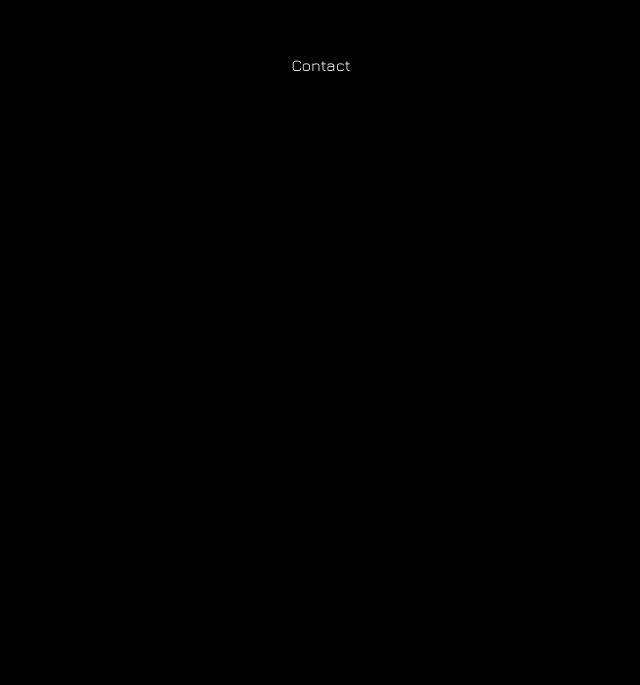
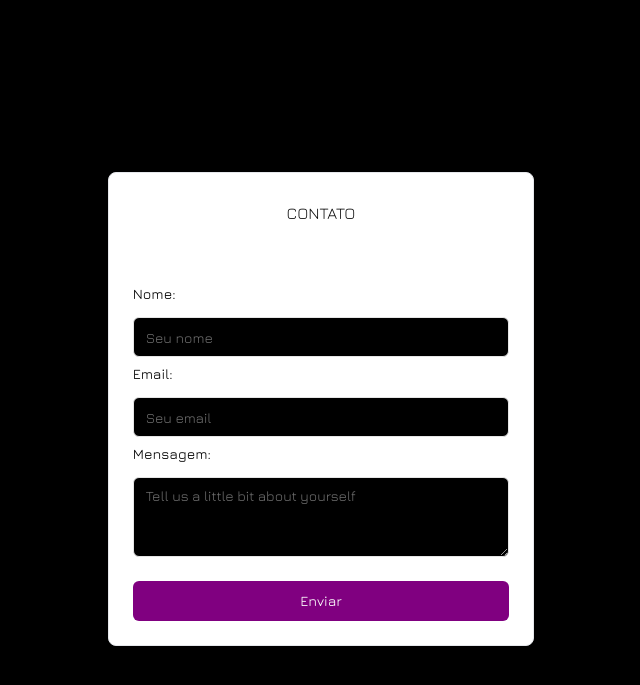
Before and after one commit to VictorDSGW/Victor-DSG-Website, a Next.js app: page / in a window 1280 px wide. Shown: the part 4031-4716 px from the top of the page, without its empty margins (319-959 px from the left). Built offline with nearby package versions, Linux system fonts and the light colour scheme.

Commit message:
Contact Section

```diff
--- a/src/app/globals.css
+++ b/src/app/globals.css
@@ -82,6 +82,11 @@
   justify-content: center;
 }
 
+input {
+  font-family: var(--font-typeWriter);
+  color: white;
+}
+
 
 /* @layer base {
   * {
--- a/src/app/layout.tsx
+++ b/src/app/layout.tsx
@@ -1,11 +1,17 @@
 import type { Metadata } from "next";
-import { Jura } from 'next/font/google'
+import { Courier_Prime, Jura } from 'next/font/google'
 import "@/app/globals.css";
 
 const jura = Jura({
   subsets: ['latin'],
   weight: ["300", "400", "500", "600", "700"],
   variable: '--font-jura'
+})
+
+const typeWriter = Courier_Prime({
+  subsets: ['latin'],
+  weight: ["400", "700"],
+  variable: '--font-typeWriter'
 })
 
 
@@ -36,7 +42,7 @@
   children: React.ReactNode
 }) {
   return (
-    <html lang="pt-br" className={jura.className}>
+    <html lang="pt-br" className={jura.className || typeWriter.className}>
       <body>
         {children}
       </body>
--- a/src/app/layout/Contact.tsx
+++ b/src/app/layout/Contact.tsx
@@ -1,7 +1,94 @@
+"use client"
+
+import { Button } from "@/components/ui/button";
+import { Card, CardContent, CardHeader } from "@/components/ui/card";
+import { Form, FormControl, FormField, FormItem, FormLabel } from "@/components/ui/form";
+import { Input } from "@/components/ui/input"
+import { Textarea } from "@/components/ui/textarea";
+
+import { zodResolver } from "@hookform/resolvers/zod";
+import { useForm } from "react-hook-form";
+import { z } from "zod";
+
+const formSchema = z.object({
+  name: z.string().min(1, "O nome é obrigatório").max(50, "Limite de caracteres atingido (para menssagens escreva na area de texto)"),
+  email: z.string().email("Email inválido"),
+  message: z.string().min(10, "A mensagem deve ter no mínimo 10 caracteres")
+});
+
+// type FormValues = z.infer<typeof formSchema>;
+
 export const Contact = () => {
+
+  const form = useForm<z.infer<typeof formSchema>>({
+    resolver: zodResolver(formSchema),
+    defaultValues: {
+      name: "",
+      email: "",
+      message: ""
+    },
+  })
+
+  function onSubmit(values: z.infer<typeof formSchema>) {
+    console.log(values)
+  }
+
   return (
-    <section id="contact">
-        <div>Contact</div>
+    <section id="contact" className="flex-col items-center">
+      {/* <div>Contact</div> */}
+      <Card
+        className="font-[--font-typeWriter] xl:w-1/3"
+      >
+        <CardHeader className="text-center">
+          <h2>CONTATO</h2>
+        </CardHeader>
+        <CardContent>
+          <Form {...form}>
+            <form onSubmit={form.handleSubmit(onSubmit)}>
+              <FormField
+              control={form.control}
+              name="name"
+              render={({ field }) => (
+                <FormItem>
+                  <FormLabel>Nome:</FormLabel>
+                  <FormControl>
+                    <Input placeholder="Seu nome" {...field} />
+                  </FormControl>
+                </FormItem>
+              )}
+              />
+              <FormField
+              control={form.control}
+              name="email"
+              render={({ field }) => (
+                <FormItem>
+                  <FormLabel>Email:</FormLabel>
+                  <FormControl>
+                    <Input type="email" placeholder="Seu email" {...field} />
+                  </FormControl>
+                </FormItem>
+              )}
+              />
+              <FormField
+              control={form.control}
+              name="message"
+              render={({ field }) => (
+                <FormItem>
+                  <FormLabel>Mensagem:</FormLabel>
+                  <FormControl>
+                    <Textarea
+                      placeholder="Tell us a little bit about yourself"
+                      {...field}
+                    />
+                  </FormControl>
+                </FormItem>
+              )}
+              />
+              <Button type="submit" className="w-full mt-6">Enviar</Button>
+            </form>
+          </Form>
+        </CardContent>
+      </Card>
     </section>
 
   )
--- /dev/null
+++ b/src/components/ui/form.tsx
@@ -0,0 +1,178 @@
+"use client"
+
+import * as React from "react"
+import * as LabelPrimitive from "@radix-ui/react-label"
+import { Slot } from "@radix-ui/react-slot"
+import {
+  Controller,
+  ControllerProps,
+  FieldPath,
+  FieldValues,
+  FormProvider,
+  useFormContext,
+} from "react-hook-form"
+
+import { cn } from "@/lib/utils"
+import { Label } from "@/components/ui/label"
+
+const Form = FormProvider
+
+type FormFieldContextValue<
+  TFieldValues extends FieldValues = FieldValues,
+  TName extends FieldPath<TFieldValues> = FieldPath<TFieldValues>
+> = {
+  name: TName
+}
+
+const FormFieldContext = React.createContext<FormFieldContextValue>(
+  {} as FormFieldContextValue
+)
+
+const FormField = <
+  TFieldValues extends FieldValues = FieldValues,
+  TName extends FieldPath<TFieldValues> = FieldPath<TFieldValues>
+>({
+  ...props
+}: ControllerProps<TFieldValues, TName>) => {
+  return (
+    <FormFieldContext.Provider value={{ name: props.name }}>
+      <Controller {...props} />
+    </FormFieldContext.Provider>
+  )
+}
+
+const useFormField = () => {
+  const fieldContext = React.useContext(FormFieldContext)
+  const itemContext = React.useContext(FormItemContext)
+  const { getFieldState, formState } = useFormContext()
+
+  const fieldState = getFieldState(fieldContext.name, formState)
+
+  if (!fieldContext) {
+    throw new Error("useFormField should be used within <FormField>")
+  }
+
+  const { id } = itemContext
+
+  return {
+    id,
+    name: fieldContext.name,
+    formItemId: `${id}-form-item`,
+    formDescriptionId: `${id}-form-item-description`,
+    formMessageId: `${id}-form-item-message`,
+    ...fieldState,
+  }
+}
+
+type FormItemContextValue = {
+  id: string
+}
+
+const FormItemContext = React.createContext<FormItemContextValue>(
+  {} as FormItemContextValue
+)
+
+const FormItem = React.forwardRef<
+  HTMLDivElement,
+  React.HTMLAttributes<HTMLDivElement>
+>(({ className, ...props }, ref) => {
+  const id = React.useId()
+
+  return (
+    <FormItemContext.Provider value={{ id }}>
+      <div ref={ref} className={cn("space-y-2", className)} {...props} />
+    </FormItemContext.Provider>
+  )
+})
+FormItem.displayName = "FormItem"
+
+const FormLabel = React.forwardRef<
+  React.ElementRef<typeof LabelPrimitive.Root>,
+  React.ComponentPropsWithoutRef<typeof LabelPrimitive.Root>
+>(({ className, ...props }, ref) => {
+  const { error, formItemId } = useFormField()
+
+  return (
+    <Label
+      ref={ref}
+      className={cn(error && "text-destructive", className)}
+      htmlFor={formItemId}
+      {...props}
+    />
+  )
+})
+FormLabel.displayName = "FormLabel"
+
+const FormControl = React.forwardRef<
+  React.ElementRef<typeof Slot>,
+  React.ComponentPropsWithoutRef<typeof Slot>
+>(({ ...props }, ref) => {
+  const { error, formItemId, formDescriptionId, formMessageId } = useFormField()
+
+  return (
+    <Slot
+      ref={ref}
+      id={formItemId}
+      aria-describedby={
+        !error
+          ? `${formDescriptionId}`
+          : `${formDescriptionId} ${formMessageId}`
+      }
+      aria-invalid={!!error}
+      {...props}
+    />
+  )
+})
+FormControl.displayName = "FormControl"
+
+const FormDescription = React.forwardRef<
+  HTMLParagraphElement,
+  React.HTMLAttributes<HTMLParagraphElement>
+>(({ className, ...props }, ref) => {
+  const { formDescriptionId } = useFormField()
+
+  return (
+    <p
+      ref={ref}
+      id={formDescriptionId}
+      className={cn("text-sm text-muted-foreground", className)}
+      {...props}
+    />
+  )
+})
+FormDescription.displayName = "FormDescription"
+
+const FormMessage = React.forwardRef<
+  HTMLParagraphElement,
+  React.HTMLAttributes<HTMLParagraphElement>
+>(({ className, children, ...props }, ref) => {
+  const { error, formMessageId } = useFormField()
+  const body = error ? String(error?.message) : children
+
+  if (!body) {
+    return null
+  }
+
+  return (
+    <p
+      ref={ref}
+      id={formMessageId}
+      className={cn("text-sm font-medium text-destructive", className)}
+      {...props}
+    >
+      {body}
+    </p>
+  )
+})
+FormMessage.displayName = "FormMessage"
+
+export {
+  useFormField,
+  Form,
+  FormItem,
+  FormLabel,
+  FormControl,
+  FormDescription,
+  FormMessage,
+  FormField,
+}
--- /dev/null
+++ b/src/components/ui/input.tsx
@@ -0,0 +1,22 @@
+import * as React from "react"
+
+import { cn } from "@/lib/utils"
+
+const Input = React.forwardRef<HTMLInputElement, React.ComponentProps<"input">>(
+  ({ className, type, ...props }, ref) => {
+    return (
+      <input
+        type={type}
+        className={cn(
+          "flex h-10 w-full rounded-md border border-input bg-background px-3 py-2 text-base ring-offset-background file:border-0 file:bg-transparent file:text-sm file:font-medium file:text-foreground placeholder:text-muted-foreground focus-visible:outline-none focus-visible:ring-2 focus-visible:ring-ring focus-visible:ring-offset-2 disabled:cursor-not-allowed disabled:opacity-50 md:text-sm",
+          className
+        )}
+        ref={ref}
+        {...props}
+      />
+    )
+  }
+)
+Input.displayName = "Input"
+
+export { Input }
--- /dev/null
+++ b/src/components/ui/label.tsx
@@ -0,0 +1,26 @@
+"use client"
+
+import * as React from "react"
+import * as LabelPrimitive from "@radix-ui/react-label"
+import { cva, type VariantProps } from "class-variance-authority"
+
+import { cn } from "@/lib/utils"
+
+const labelVariants = cva(
+  "text-sm font-medium leading-none peer-disabled:cursor-not-allowed peer-disabled:opacity-70"
+)
+
+const Label = React.forwardRef<
+  React.ElementRef<typeof LabelPrimitive.Root>,
+  React.ComponentPropsWithoutRef<typeof LabelPrimitive.Root> &
+    VariantProps<typeof labelVariants>
+>(({ className, ...props }, ref) => (
+  <LabelPrimitive.Root
+    ref={ref}
+    className={cn(labelVariants(), className)}
+    {...props}
+  />
+))
+Label.displayName = LabelPrimitive.Root.displayName
+
+export { Label }
--- /dev/null
+++ b/src/components/ui/textarea.tsx
@@ -0,0 +1,22 @@
+import * as React from "react"
+
+import { cn } from "@/lib/utils"
+
+const Textarea = React.forwardRef<
+  HTMLTextAreaElement,
+  React.ComponentProps<"textarea">
+>(({ className, ...props }, ref) => {
+  return (
+    <textarea
+      className={cn(
+        "flex min-h-[80px] w-full rounded-md border border-input bg-background px-3 py-2 text-base ring-offset-background placeholder:text-muted-foreground focus-visible:outline-none focus-visible:ring-2 focus-visible:ring-ring focus-visible:ring-offset-2 disabled:cursor-not-allowed disabled:opacity-50 md:text-sm",
+        className
+      )}
+      ref={ref}
+      {...props}
+    />
+  )
+})
+Textarea.displayName = "Textarea"
+
+export { Textarea }
```
Also changed, not shown: package.json (+6 -2 lines), 1 other file (tests, documents, lock files or other folders).
